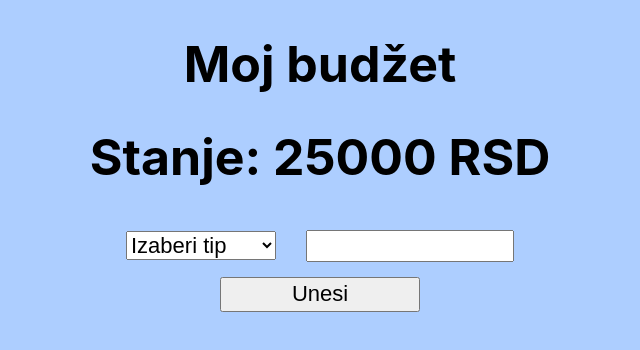
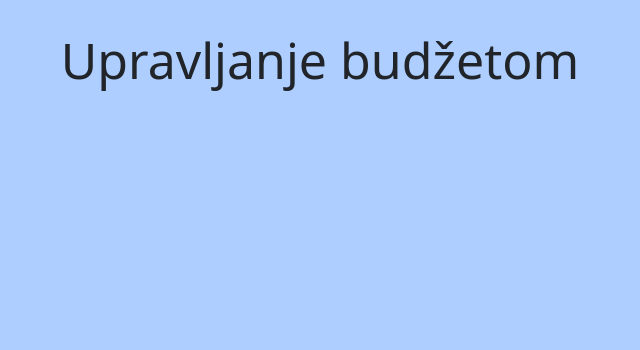
Before and after one commit to hel99/domaci-react, a React (Create React App) app: page / in a window 1280 px wide. Shown: the top 350 px of the page, without its empty margins (320-960 px from the left). Built offline with nearby package versions, Linux system fonts and the light colour scheme.

Commit message:
Prenos slike preko propsa od Saveti.jsx do komponente ListaSaveta.jsx

```diff
--- a/package.json
+++ b/package.json
@@ -6,6 +6,7 @@
     "@testing-library/jest-dom": "^5.16.5",
     "@testing-library/react": "^13.3.0",
     "@testing-library/user-event": "^13.5.0",
+    "bootstrap": "^5.2.0",
     "react": "^18.2.0",
     "react-dom": "^18.2.0",
     "react-scripts": "5.0.1",
--- a/public/index.html
+++ b/public/index.html
@@ -1,14 +1,12 @@
 <!DOCTYPE html>
 <html lang="en">
+
 <head>
   <meta charset="utf-8" />
   <link rel="icon" href="%PUBLIC_URL%/favicon.ico" />
   <meta name="viewport" content="width=device-width, initial-scale=1" />
   <meta name="theme-color" content="#000000" />
-    <meta
-      name="description"
-      content="Web site created using create-react-app"
-    />
+  <meta name="description" content="Web site created using create-react-app" />
   <link rel="apple-touch-icon" href="%PUBLIC_URL%/logo192.png" />
   <!--
       manifest.json provides metadata used when your web app is installed on a
@@ -26,7 +24,8 @@
     -->
   <title>React App</title>
 </head>
-  <body>
+
+<body style="background-color: #adceff">
   <noscript>You need to enable JavaScript to run this app.</noscript>
   <div id="root"></div>
   <!--
@@ -40,4 +39,5 @@
       To create a production bundle, use `npm run build` or `yarn build`.
     -->
 </body>
+
 </html>
--- a/src/App.css
+++ b/src/App.css
@@ -36,3 +36,32 @@
     transform: rotate(360deg);
   }
 }
+
+body {
+  background-color: #adceff;
+}
+
+.h1-n{
+  font-size: 50px;
+  margin-top: 30px;
+}
+
+#input-iznos{
+  margin-left: 30px;
+  margin-top: 50px;
+  font-size: 22px;
+  width: 200px;
+}
+
+#prihod-trosak-select{
+  width: 150px;
+  font-size: 22px;
+  margin-top: 10px;
+}
+
+#btn-unesi{
+  margin-top: 25px;
+  font-size: 23px;
+  width: 200px;
+  height: 45px;
+}
--- a/src/App.js
+++ b/src/App.js
@@ -1,11 +1,12 @@
 import logo from './logo.svg';
 import './App.css';
 import Budzet from './page/Budzet';
+import Saveti from './page/Saveti';
 
 function App() {
   return (
     <div className="App">
-      <Budzet />
+      <Saveti />
     </div>
   );
 }
--- /dev/null
+++ b/src/component/ListaSaveta.jsx
@@ -0,0 +1,10 @@
+
+function ListaSaveta() {
+    return (
+        <div>
+
+        </div>
+    )
+}
+
+export default ListaSaveta;
--- a/src/index.css
+++ b/src/index.css
@@ -11,30 +11,3 @@ code {
   font-family: source-code-pro, Menlo, Monaco, Consolas, 'Courier New',
     monospace;
 }
-
-body {
-  background-color: #adceff;
-}
-
-.h1-n{
-  font-size: 50px;
-}
-
-#input-iznos{
-  margin-left: 30px;
-  font-size: 22px;
-  width: 200px;
-}
-
-#prihod-trosak-select{
-  width: 150px;
-  font-size: 22px;
-  margin-top: 10px;
-}
-
-#btn-unesi{
-  margin-top: 15px;
-  font-size: 22px;
-  width: 200px;
-  height: 35px;
-}
--- a/src/index.js
+++ b/src/index.js
@@ -3,6 +3,8 @@ import ReactDOM from 'react-dom/client';
 import './index.css';
 import App from './App';
 import reportWebVitals from './reportWebVitals';
+import 'bootstrap/dist/css/bootstrap.css';
+
 
 const root = ReactDOM.createRoot(document.getElementById('root'));
 root.render(
--- /dev/null
+++ b/src/page/Saveti.jsx
@@ -0,0 +1,16 @@
+import ListaSaveta from "../component/ListaSaveta";
+
+function Saveti() {
+
+    const slika = "https://i.insider.com/61969ba3a2e68800198aeade?width=1136&format=jpeg";
+
+    return (
+        <div>
+            <h1 className="h1-n">Upravljanje budžetom</h1>
+
+            <ListaSaveta slika={slika} />
+        </div>
+    )
+}
+
+export default Saveti;
```
Also changed, not shown: 1 other file (tests, documents, lock files or other folders). Lines whose indentation alone changed are shown as unchanged.
